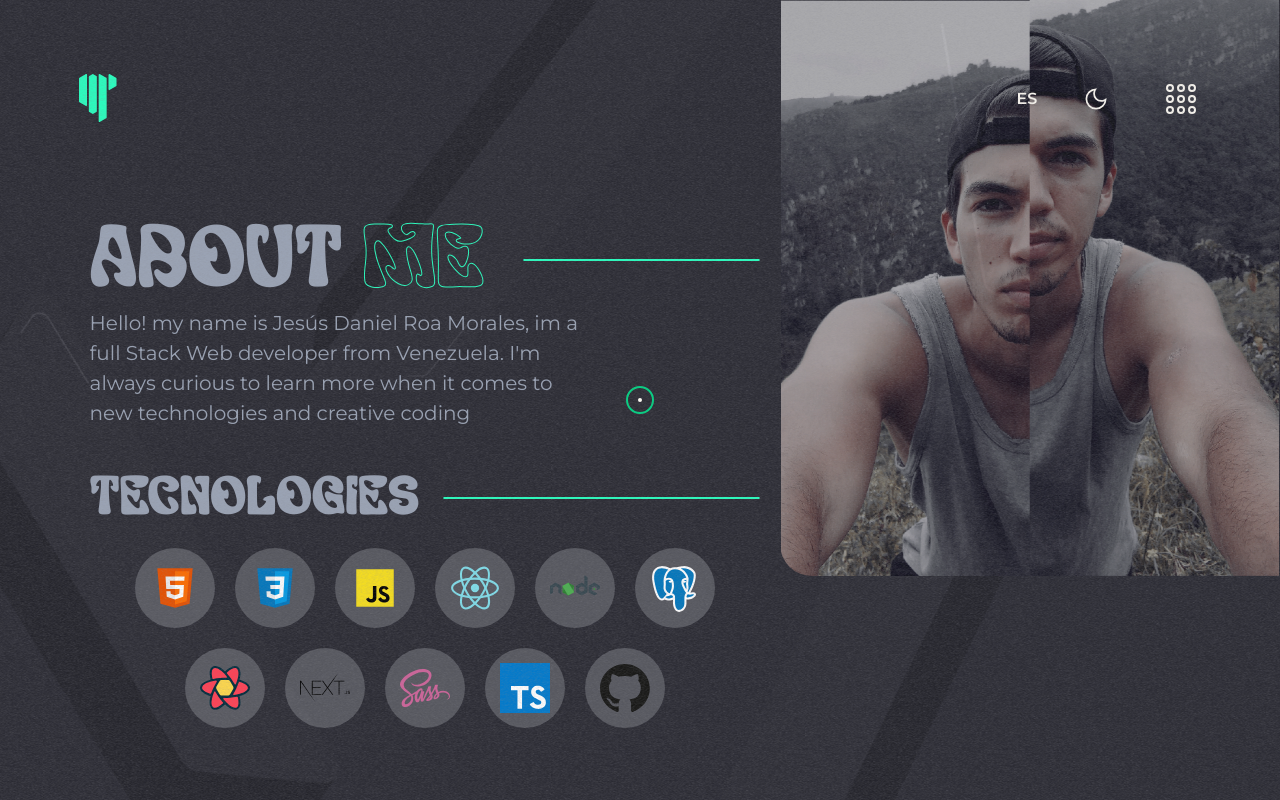
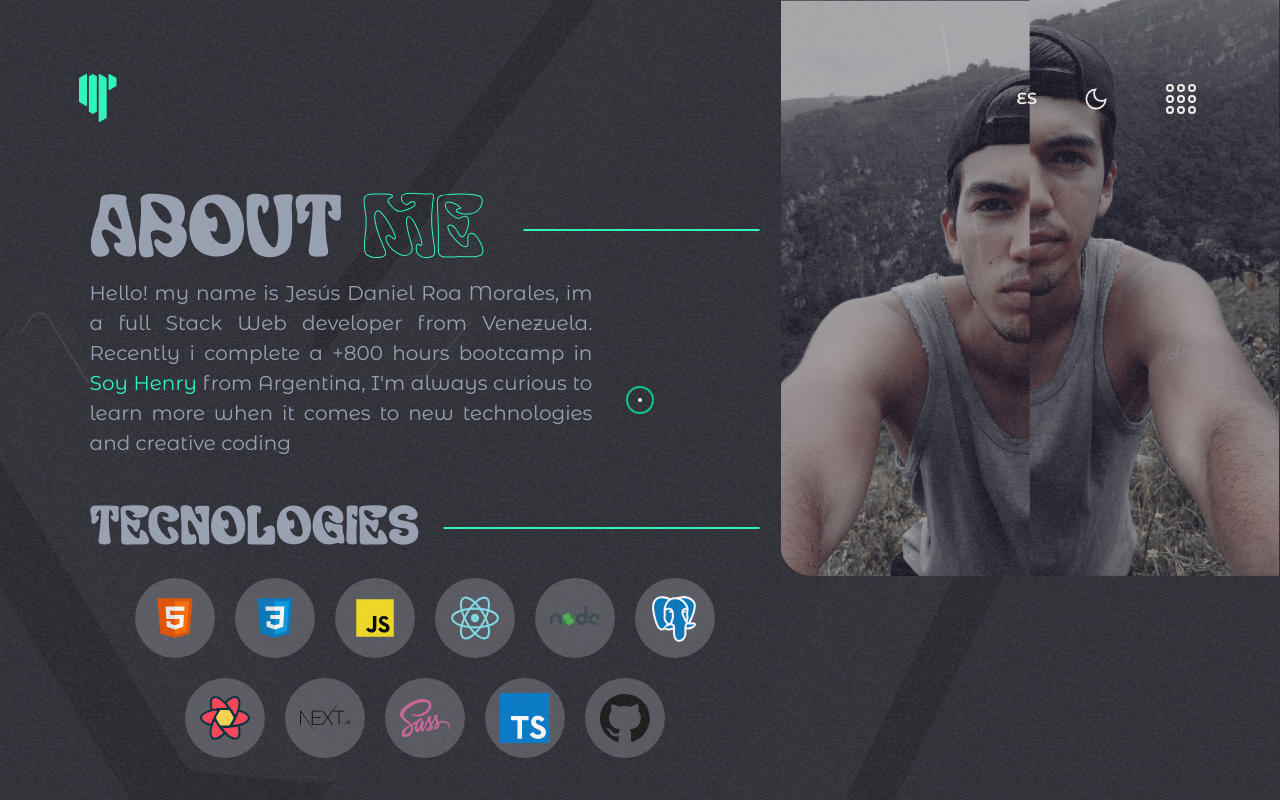
Before and after one commit to gekoJs/myPortfolio, a Next.js app: page /about in a window 1280 px wide. Built offline with nearby package versions, Linux system fonts and the light colour scheme.

Commit message:
fixing bugs

```diff
--- a/data/locales/en/about.json
+++ b/data/locales/en/about.json
@@ -2,5 +2,5 @@
     "about": "ABOUT",
     "me": "ME",
     "tecnologies": "TECNOLOGIES",
-    "description": "Hello! my name is Jesús Daniel Roa Morales, im a full Stack Web developer from Venezuela. I'm always curious to learn more when it comes to new technologies and creative coding"
+    "description": "Hello! my name is Jesús Daniel Roa Morales, im a full Stack Web developer from Venezuela. Recently i complete a +800 hours bootcamp in <a href='https://www.soyhenry.com/' target='_blank' class='link'>Soy Henry</a> from Argentina, I'm always curious to learn more when it comes to new technologies and creative coding"
 }
--- a/data/locales/es/about.json
+++ b/data/locales/es/about.json
@@ -2,5 +2,5 @@
     "about": "SOBRE",
     "me": "MI",
     "tecnologies": "TECNOLOGIAS",
-    "description": "Hola! mi nombre es Jesús Daniel Roa Morales, soy un full Stack Web developer de Venezuela. siempre estoy dispuesto a aprender mas cuando hablamos de nuevas tecnologias y codigo creativo"
+    "description": "Hola! mi nombre es Jesús Daniel Roa Morales, soy un full Stack Web developer de Venezuela. Recientemente complete +800 horas de un bootcamp llamado <a href='https://www.soyhenry.com/' target='_blank' class='link'>Soy Henry</a> de Argentina, siempre estoy dispuesto a aprender mas cuando hablamos de nuevas tecnologias y codigo creativo"
 }
--- a/layout/About/About.jsx
+++ b/layout/About/About.jsx
@@ -153,9 +153,10 @@ export default function About() {
               delay: isMenuOpen ? 0 : 0.4,
             }}
             className={style.description}
-          >
-            {lang.description}
-          </m.p>
+            dangerouslySetInnerHTML={{__html:lang.description}}
+          />
+            {/* {lang.description}
+          </m.p> */}
         </section>
 
         <section
@@ -185,7 +186,7 @@ export default function About() {
                   transition={{
                     type: "spring",
                     duration: 0.8,
-                    delay: isMenuOpen ? .4 : .6 + i * 0.1,
+                    delay: isMenuOpen ? .2 : .6 + i * 0.1,
                   }}
                   className={style.iconWrapper}
                   key={i}
--- a/layout/About/About.module.scss
+++ b/layout/About/About.module.scss
@@ -36,6 +36,7 @@
     }
   }
   .description {
+    text-align: justify;
     color: var(--color);
     font-family: var(--fontNormal);
     font-size: 1.25em;
--- a/layout/menu/Menu.jsx
+++ b/layout/menu/Menu.jsx
@@ -2,12 +2,11 @@ import style from "./Menu.module.scss";
 import { useMediaQuery } from "@chakra-ui/react";
 import { motion as m } from "framer-motion";
 import { useDispatch, useSelector } from "react-redux";
-import { hoverCursor } from "@/Redux/animateTrigger";
+import { hoverCursor, showMenu } from "@/Redux/animateTrigger";
 import Link from "next/link";
 import { useRouter } from "next/router";
 import en from "../../data/locales/en/menu.json";
 import es from "../../data/locales/es/menu.json";
-
 export default function Menu() {
   const { locale, pathname } = useRouter();
 
@@ -75,6 +74,7 @@ export default function Menu() {
                     duration: 0.4,
                     delay: 0.1 * i,
                   }}
+                  onClick={()=>pathname === e.link && dispatch(showMenu(false))}
                   onMouseEnter={() => dispatch(hoverCursor(true))}
                   onMouseLeave={() => dispatch(hoverCursor(false))}
                   style={{ display: "flex" }}
--- a/styles/globals.css
+++ b/styles/globals.css
@@ -1,4 +1,8 @@
-@import url("https://fonts.googleapis.com/css2?family=Bebas+Neue&family=Montserrat:wght@100;200;300;400;500;600;700;800;900&display=swap");
+@import url('https://fonts.googleapis.com/css2?family=Montserrat:wght@100;200;300;400;500;600;700;800;900&display=swap');
+
+@import url('https://fonts.googleapis.com/css2?family=Montserrat+Alternates:wght@100;200;300;400;500;600;700;800;900&family=Montserrat:wght@100;200;300;400;500;600;700;800;900&display=swap');
+
+/* @import url("https://fonts.googleapis.com/css2?family=Bebas+Neue&family=Montserrat:wght@100;200;300;400;500;600;700;800;900&display=swap"); */
 @tailwind base;
 @tailwind components;
 @tailwind utilities;
@@ -36,7 +40,7 @@
 
 
   --fontTitles: "vantage";
-  --fontNormal: "Montserrat";
+  --fontNormal: "Montserrat Alternates";
 
 }
 *[theme="light"] {
@@ -74,3 +78,7 @@
 body {
   overflow-x: hidden;
 }
+.link{
+  transition: color 1s ease;
+  color: var(--highlight);
+}
```
Also changed, not shown: public/fonts/INZYDECO.otf (deleted), public/fonts/schabo.otf (deleted).
